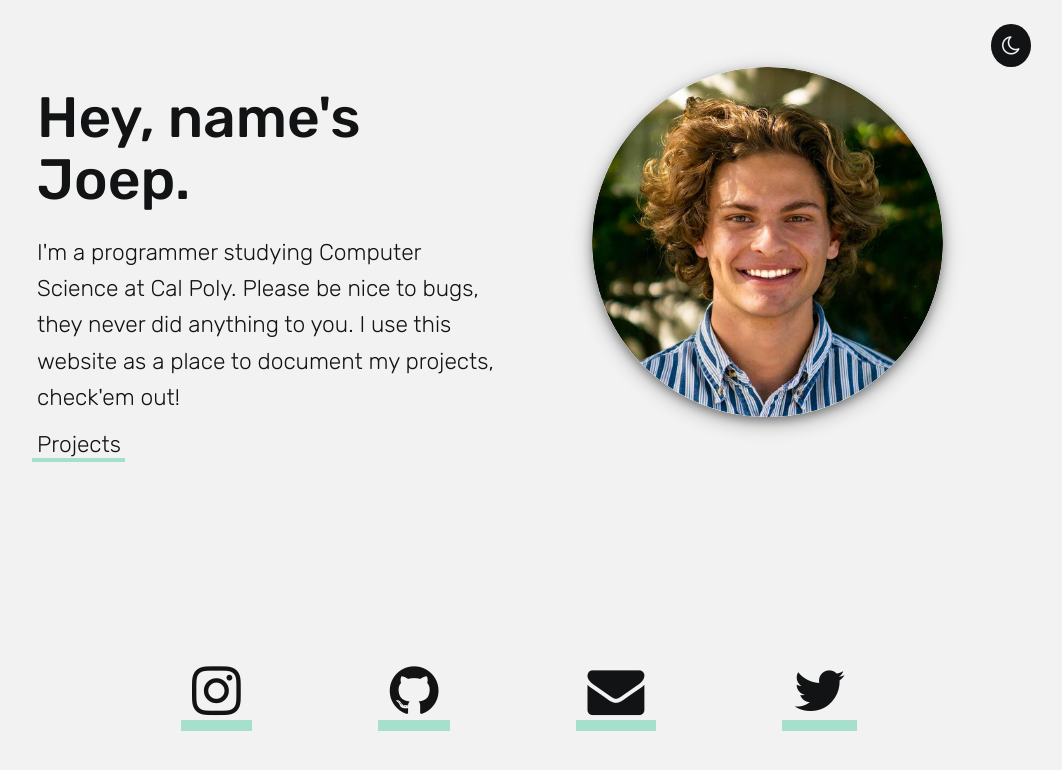
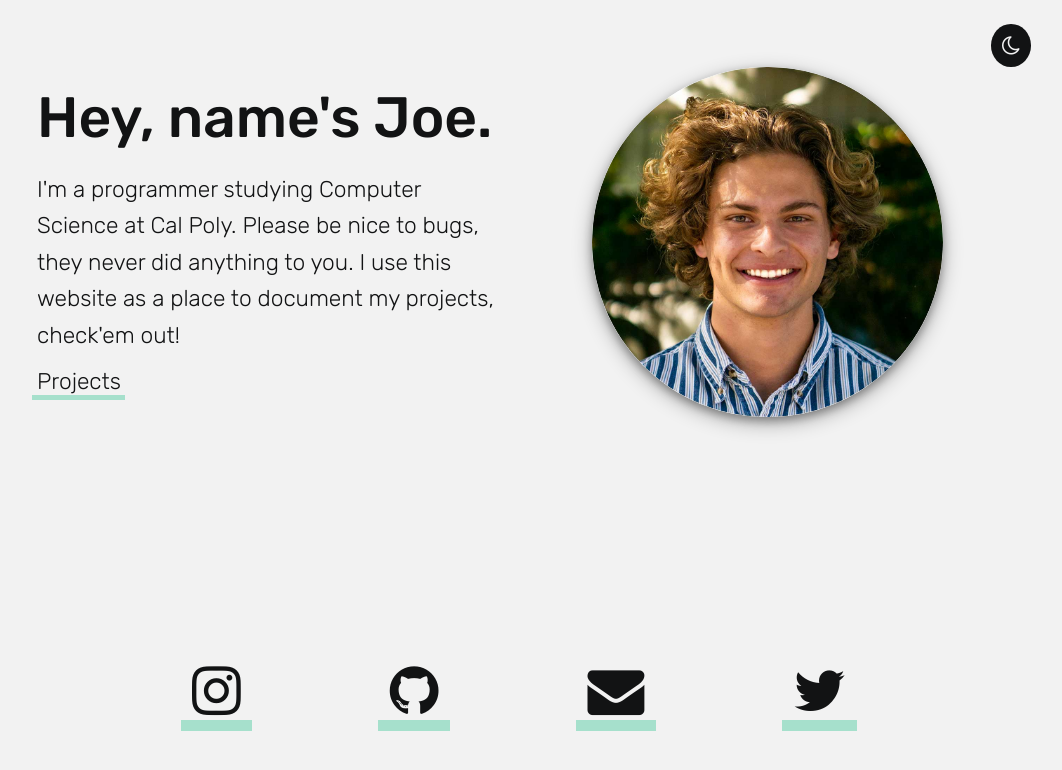
Before and after one commit to joesimop/joesimop.github.io, a plain HTML site: page index.html in a window 1280 px wide. Shown: the whole page, without its empty margins (121-1183 px from the left). Drawn offline with nearby package versions, Linux system fonts and the light colour scheme.

Commit message:
Changed Joep to Joe :(

```diff
--- a/index.html
+++ b/index.html
@@ -28,7 +28,7 @@
   <div class = "page-center">
     <div class = "container-fluid">
       <div class = "col-lg-6">
-        <h1>Hey, name's Joep.</h1>
+        <h1>Hey, name's Joe.</h1>
         <p style="margin-top: 1.0em">I'm a programmer studying Computer Science at Cal Poly.
         Please be nice to bugs, they never did anything to you. I use this website as a place to document my projects, check'em out!</p>
         <p><a href = "projects.html">Projects</a></p>
```
